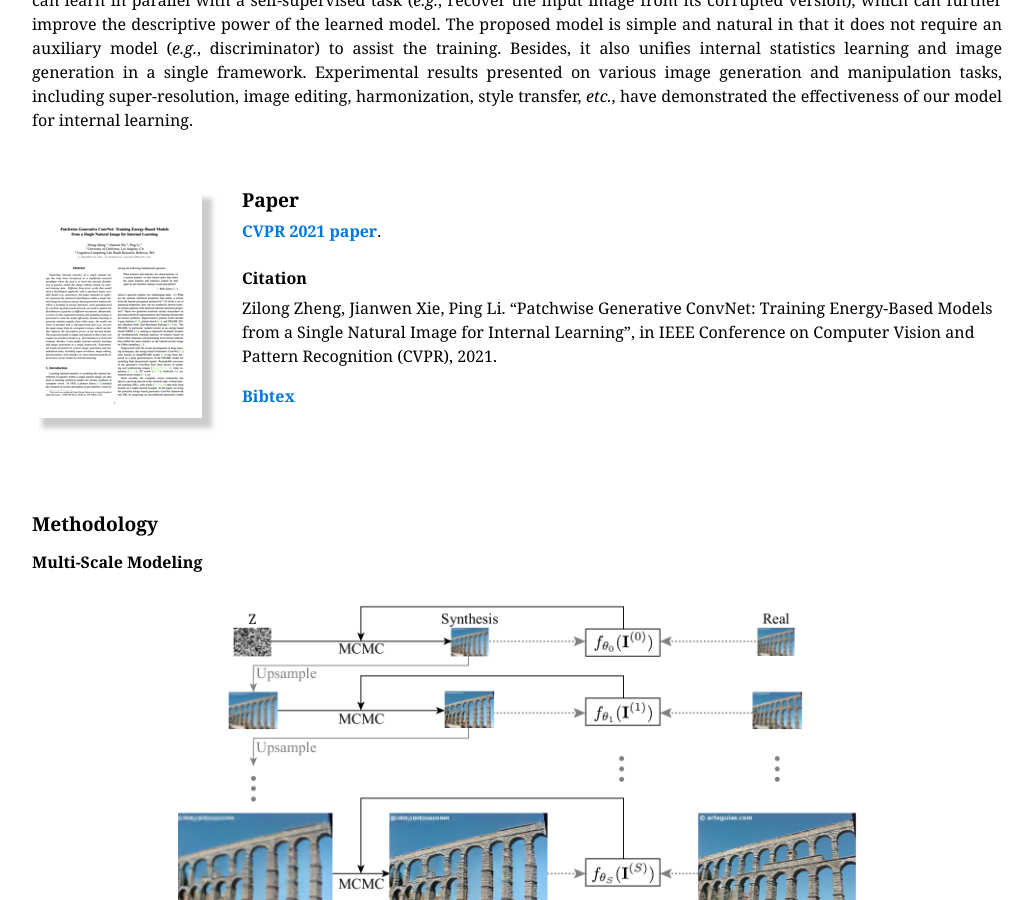
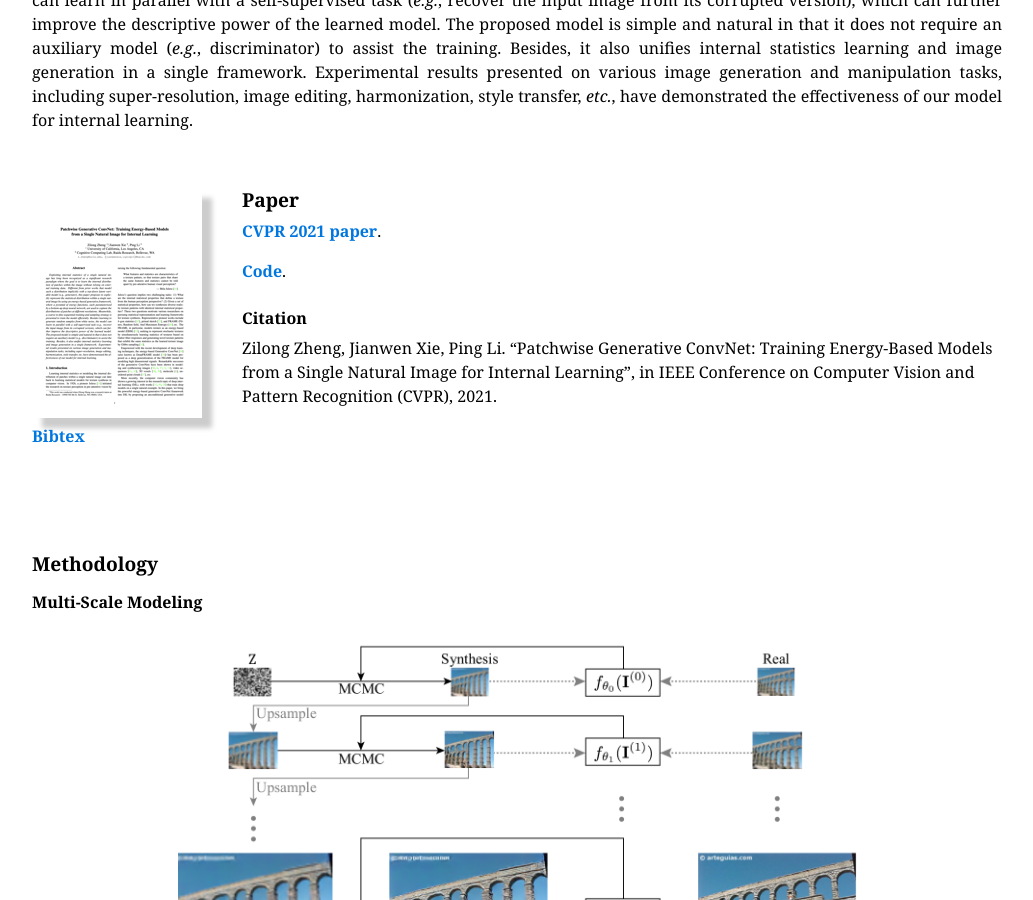
Before and after one commit to zilongzheng/zilongzheng.github.io, a Jekyll site: the page built from projects/patchgencn/index.md, in a window 1280 px wide and 900 px high, scrolled down 873 px. Shown: the whole window, without its empty margins (123-1156 px from the left). Built offline with Jekyll 4.4.1, drawn with Linux system fonts in a browser that asks for light colours; nearby versions of some CDN libraries; a style sheet for code colours, icons or effects is not loaded.

Commit message:
add patchgencn code

```diff
--- a/projects/patchgencn/index.md
+++ b/projects/patchgencn/index.md
@@ -48,6 +48,8 @@
 
 ## Paper
 <a href="{{ page.paper | prepend: '/assets/projects/' | relative_url }}">CVPR 2021 paper</a>.
+
+<a href="https://github.com/zilongzheng/PatchGenCN">Code</a>.
 
 ### Citation
 Zilong Zheng, Jianwen Xie, Ping Li. "Patchwise Generative ConvNet: Training Energy-Based Models from a Single Natural Image for Internal Learning", in IEEE Conference on Computer Vision and Pattern Recognition (CVPR), 2021.
```
